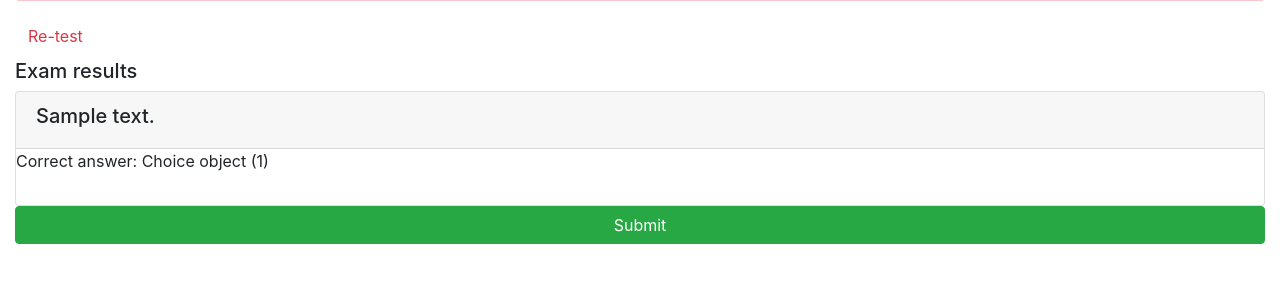
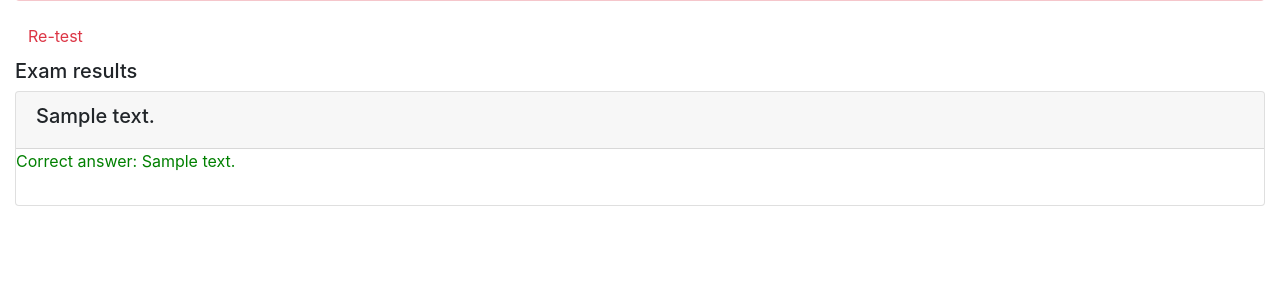
Before and after one commit to hanling3/Django_project, a Django app: template onlinecourse/templates/onlinecourse/exam_result_bootstrap.html in a window 1280 px wide. Shown: the part 121-404 px from the top of the page. Run offline with Django 3.2, Linux system fonts and the light colour scheme; tables that the repository leaves empty hold one stand-in row (values such as "Sample post"); the template is opened without the code that fills it: values that come from a table or form of the project are taken from there, most other values are stand-ins (such as "Sample title", 1, 10 or a date in 2020); some libraries are stand-ins or nearby versions.

Commit message:
Debug exam submission

```diff
--- a/onlinecourse/templates/onlinecourse/course_detail_bootstrap.html
+++ b/onlinecourse/templates/onlinecourse/course_detail_bootstrap.html
@@ -68,8 +68,7 @@
                 <div id="exam" class="collapse">
             <!-- <HINT> Each example will have many questions -->
             <!-- <HINT> Each question will have many choices -->
-                    <!-- <form id="questionform" action="point to a submit view" method="post"> -->
-                    <form id="questionform">
+                    <form id="questionform" action="{% url 'onlinecourse:submit' course.id %}" method="post">
                         <!-- ... for each question in the course ... -->
                         {% for question in course.question_set.all %}
                         <div class="card mt-1">
--- a/onlinecourse/templates/onlinecourse/exam_result_bootstrap.html
+++ b/onlinecourse/templates/onlinecourse/exam_result_bootstrap.html
@@ -59,17 +59,17 @@
                     <div class="form-group">
                         {% for choice in question.choice_set.all %}
                             {% if choice.is_correct %}
-                                <p> Correct answer: {{choice}} </p>
+                                <p style="color: green"> Correct answer: {{choice.choice_text }} </p>
                             {% else %}
-                                {% if choice in choices %}
-                                    <p> You selected wrong answer: {{ choice }}</p>
+                                {% if choice in selected_choices %}
+                                    <p style="color: red"> You selected wrong answer: {{ choice.choice_text }}</p>
                                 {% endif %}
                             {% endif %}
                         {% endfor %}
                     </div>
                 </div>
                 {% endfor %}
-                <input class="btn btn-success btn-block" type="submit" value="Submit">
+                <!-- <input class="btn btn-success btn-block" type="submit" value="Submit"> -->
             </form>
         </div>
     </div>
```
Also changed, not shown: onlinecourse/views.py (+13 -8 lines).
